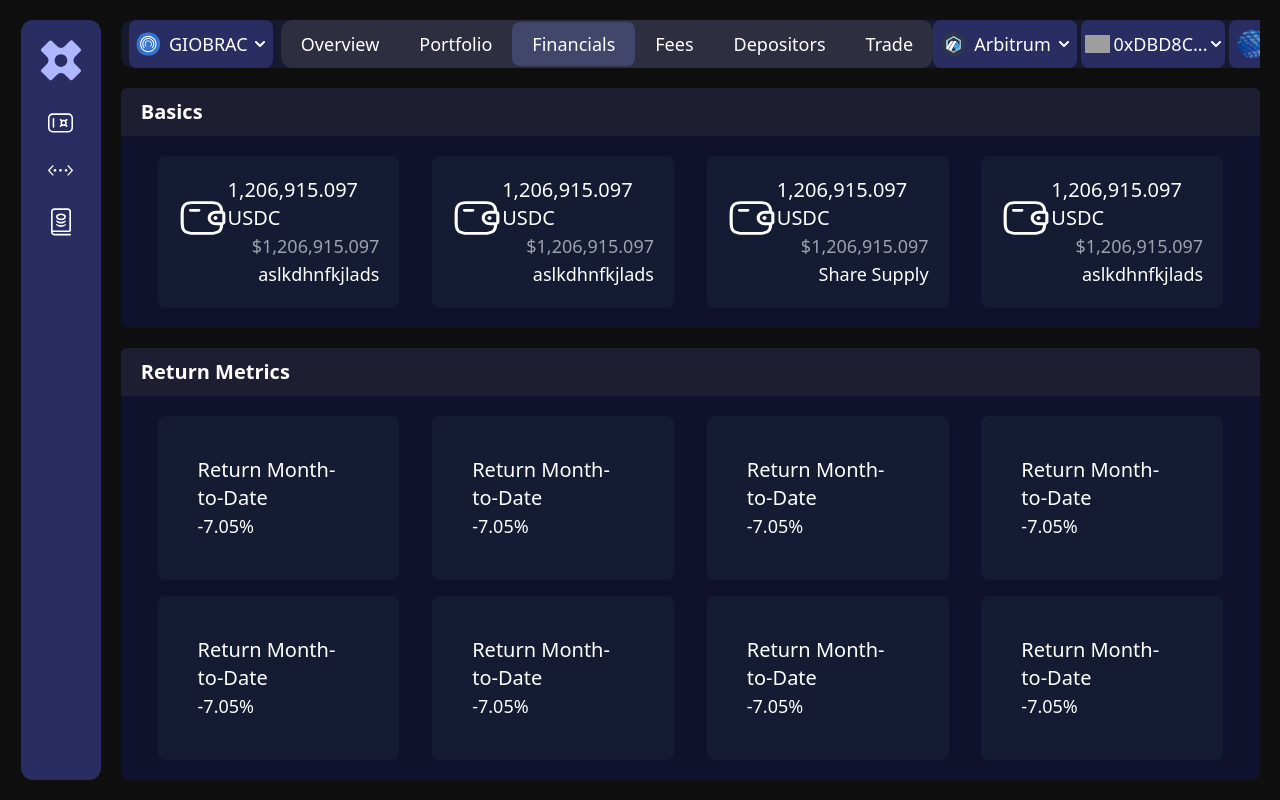
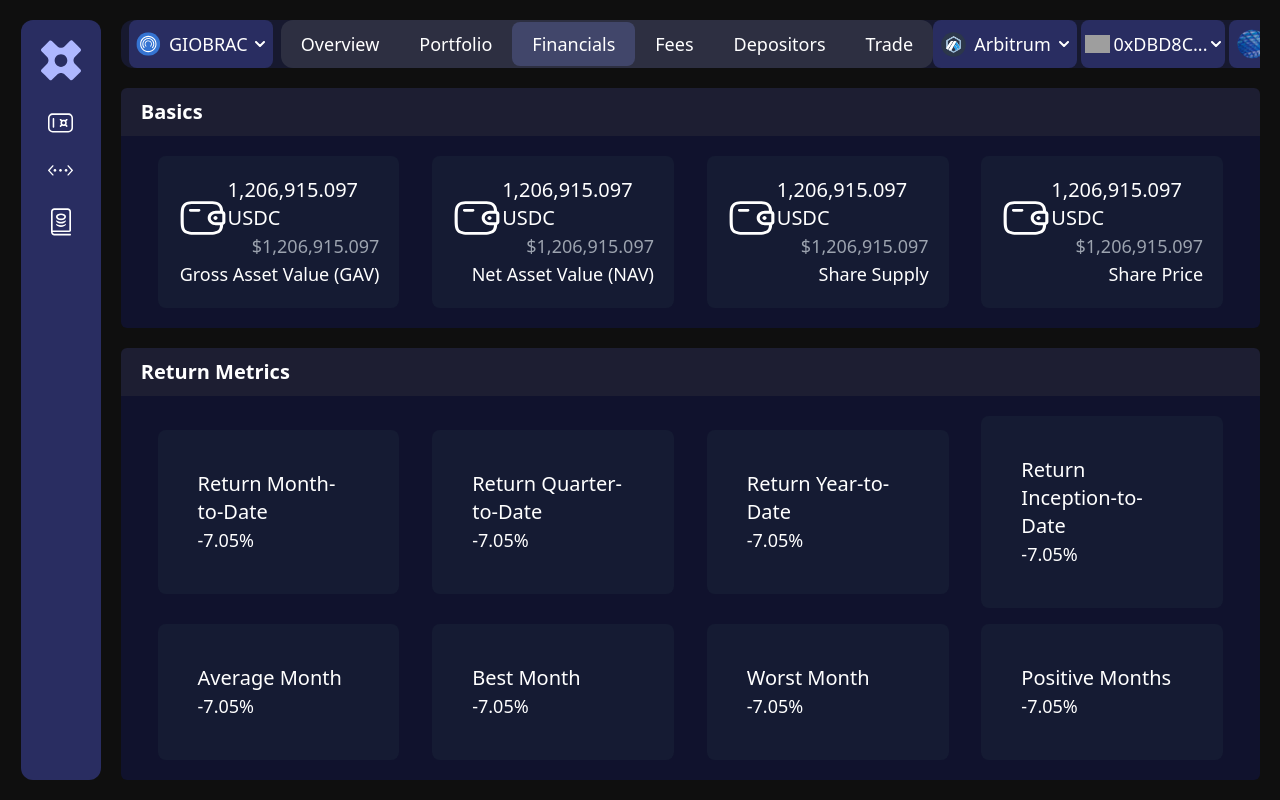
Before and after one commit to Utkarsh575/days-finance-assignment, a Next.js app: page / in a window 1280 px wide. Built offline with nearby package versions, Linux system fonts and the light colour scheme; grey boxes are pictures that could not be loaded.

Commit message:
:memo: added data to cardData.js

```diff
--- a/src/components/Layout/AppContent.tsx
+++ b/src/components/Layout/AppContent.tsx
@@ -1,8 +1,13 @@
 import React from "react";
 import Navbar from "../Navbar";
-import Card from "../ui/Card"
+import Card from "../ui/Card";
 import InfoCard from "../ui/Card/InfoCard";
 import Placeholder from "../ui/Card/Placeholder";
+import {
+  basicData,
+  returnMetricsData,
+  riskMetricsData,
+} from "../../services/cardData";
 const pages = [
   "Overview",
   "Portfolio",
@@ -19,26 +24,60 @@ export default function AppContent() {
     <section className=" mx-5 flex h-[95%] w-full flex-col overflow-scroll xl:overflow-x-hidden ">
       <Navbar selectedPage={selectedPage} setSelectedPage={setSelectedPage} />
       <section className=" h-full ">
-      <Placeholder heading="Basics" >
-        <Card title="1,206,915.097 USDC" primaryText="$1,206,915.097" secondaryText="aslkdhnfkjlads" imageUrl="/wallet.svg"/>
-        <Card title="1,206,915.097 USDC" primaryText="$1,206,915.097" secondaryText="aslkdhnfkjlads" imageUrl="/wallet.svg"/>
-        <Card title="1,206,915.097 USDC" primaryText="$1,206,915.097" secondaryText="Share Supply" imageUrl="/wallet.svg"/>
-        <Card title="1,206,915.097 USDC" primaryText="$1,206,915.097" secondaryText="aslkdhnfkjlads" imageUrl="/wallet.svg"/>
-      </Placeholder>
-      <Placeholder heading="Return Metrics">
-        <InfoCard metric="Return Month-to-Date" value="-7.05%" />
-        <InfoCard metric="Return Month-to-Date" value="-7.05%" />
-        <InfoCard metric="Return Month-to-Date" value="-7.05%" />
-        <InfoCard metric="Return Month-to-Date" value="-7.05%" />
-        <InfoCard metric="Return Month-to-Date" value="-7.05%" />
-        <InfoCard metric="Return Month-to-Date" value="-7.05%" />
-        <InfoCard metric="Return Month-to-Date" value="-7.05%" />
-        <InfoCard metric="Return Month-to-Date" value="-7.05%" />
-      </Placeholder>
-      <Placeholder heading="Risk Metrics">
-        <InfoCard metric="Annualised Volatility" value="88.86%" className="w-[47%]"/>
-        <InfoCard metric="Shape Ratio" value="0.47" className="w-[47%]"/>
-      </Placeholder>
+        {basicData.map((e) => {
+          return (
+            <>
+              <Placeholder heading={e.heading}>
+                {e.info.map((e) => {
+                  return (
+                    <>
+                      <Card
+                        title={e.title}
+                        primaryText={e.primaryText}
+                        secondaryText={e.secondaryText}
+                        imageUrl={e.imageUrl}
+                      />
+                    </>
+                  );
+                })}
+              </Placeholder>
+            </>
+          );
+        })}
+        {returnMetricsData.map((e) => {
+          return (
+            <>
+              <Placeholder heading={e.heading}>
+                {e.info.map((e) => {
+                  return (
+                    <>
+                      <InfoCard metric={e.metric} value={e.value} />
+                    </>
+                  );
+                })}
+              </Placeholder>
+            </>
+          );
+        })}
+        {riskMetricsData.map((e) => {
+          return (
+            <>
+              <Placeholder heading={e.heading}>
+                {e.info.map((e) => {
+                  return (
+                    <>
+                      <InfoCard
+                        metric={e.metric}
+                        value={e.value}
+                        className={e.className}
+                      />
+                    </>
+                  );
+                })}
+              </Placeholder>
+            </>
+          );
+        })}
       </section>
     </section>
   );
--- /dev/null
+++ b/src/services/cardData.js
@@ -0,0 +1,85 @@
+export const basicData = [
+  {
+    heading: "Basics",
+    info: [
+      {
+        title: "1,206,915.097 USDC",
+        primaryText: "$1,206,915.097",
+        secondaryText: "Gross Asset Value (GAV)",
+        imageUrl: "/wallet.svg",
+      },
+      {
+        title: "1,206,915.097 USDC",
+        primaryText: "$1,206,915.097",
+        secondaryText: "Net Asset Value (NAV)",
+        imageUrl: "/wallet.svg",
+      },
+      {
+        title: "1,206,915.097 USDC",
+        primaryText: "$1,206,915.097",
+        secondaryText: "Share Supply",
+        imageUrl: "/wallet.svg",
+      },
+      {
+        title: "1,206,915.097 USDC",
+        primaryText: "$1,206,915.097",
+        secondaryText: "Share Price",
+        imageUrl: "/wallet.svg",
+      },
+    ],
+  },
+];
+
+export const returnMetricsData = [
+  {heading: "Return Metrics",
+  info: [
+    {
+      metric: "Return Month-to-Date",
+      value: "-7.05%",
+    },
+    {
+      metric: "Return Quarter-to-Date",
+      value: "-7.05%",
+    },
+    {
+      metric: "Return Year-to-Date",
+      value: "-7.05%",
+    },
+    {
+      metric: "Return Inception-to-Date",
+      value: "-7.05%",
+    },
+    {
+      metric: "Average Month",
+      value: "-7.05%",
+    },
+    {
+      metric: "Best Month",
+      value: "-7.05%",
+    },
+    {
+      metric: "Worst Month",
+      value: "-7.05%",
+    },
+    {
+      metric: "Positive Months",
+      value: "-7.05%",
+    },
+  ],}
+]
+
+export const riskMetricsData = [{
+  heading: "Risk Metrics",
+  info: [
+    {
+      metric: "Annualised Volatility",
+      value: "88.86%",
+      className: "w-[47%]",
+    },
+    {
+      metric: "Shape Ratio",
+      value: "0.47",
+      className: "w-[47%]",
+    },
+  ],
+}]
```
